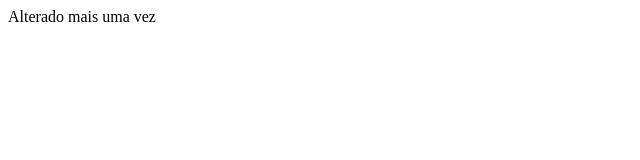
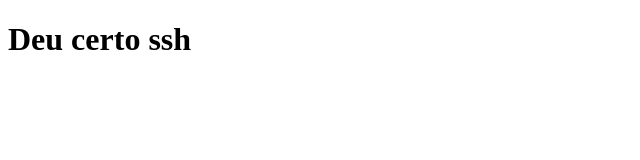
Before and after one commit to ArianeSilva10/git-aula01, a plain HTML site: page index.html in a window 1280 px wide. Shown: the whole page, without its empty margins (0-640 px from the left). Drawn offline with Linux system fonts and the light colour scheme.

Commit message:
TudoCerto

```diff
--- a/index.html
+++ b/index.html
@@ -6,6 +6,6 @@
     <title>Document</title>
 </head>
 <body>
-    Alterado mais uma vez
+    <h1> Deu certo ssh</h1>
 </body>
 </html>
```
